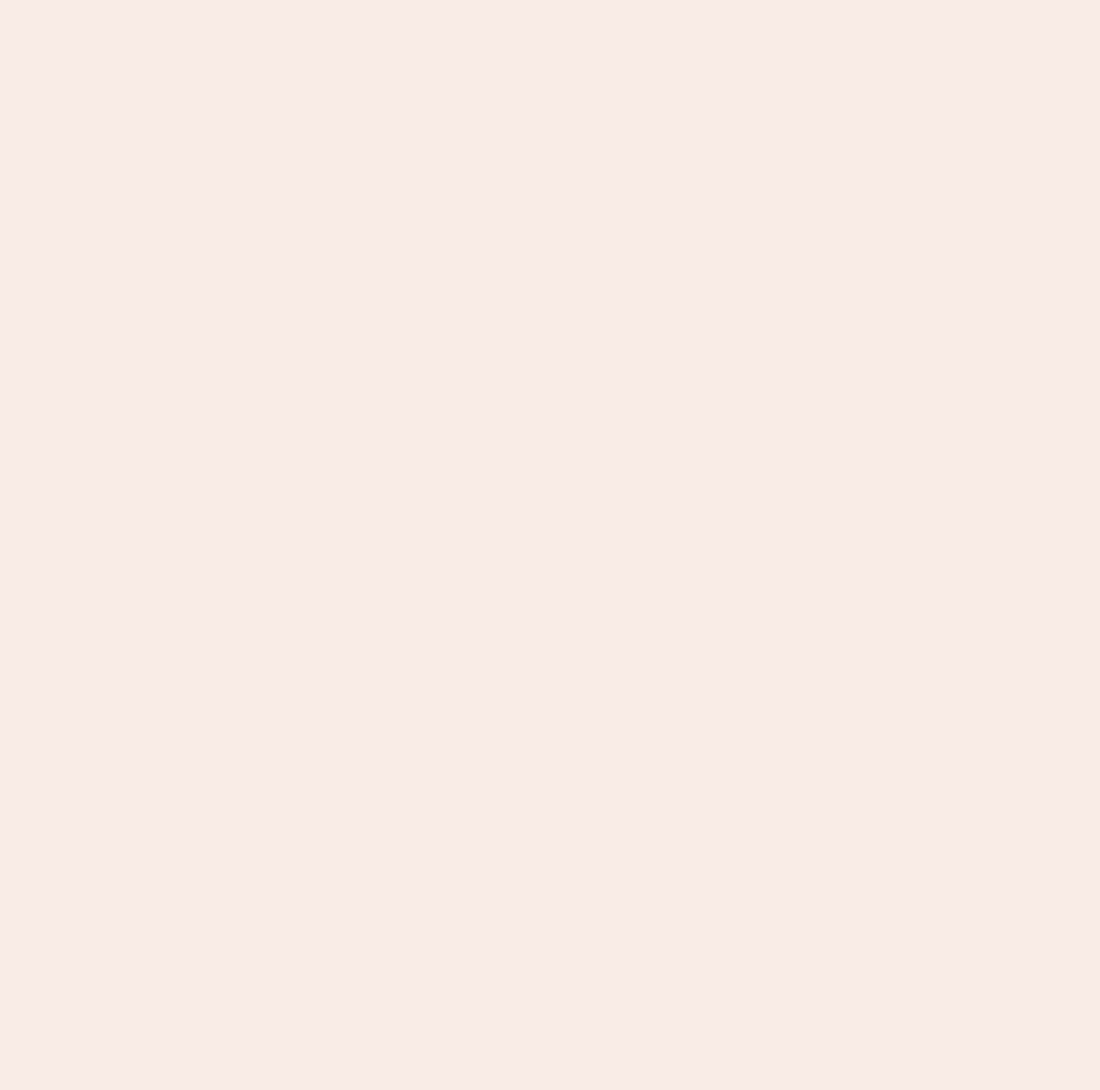
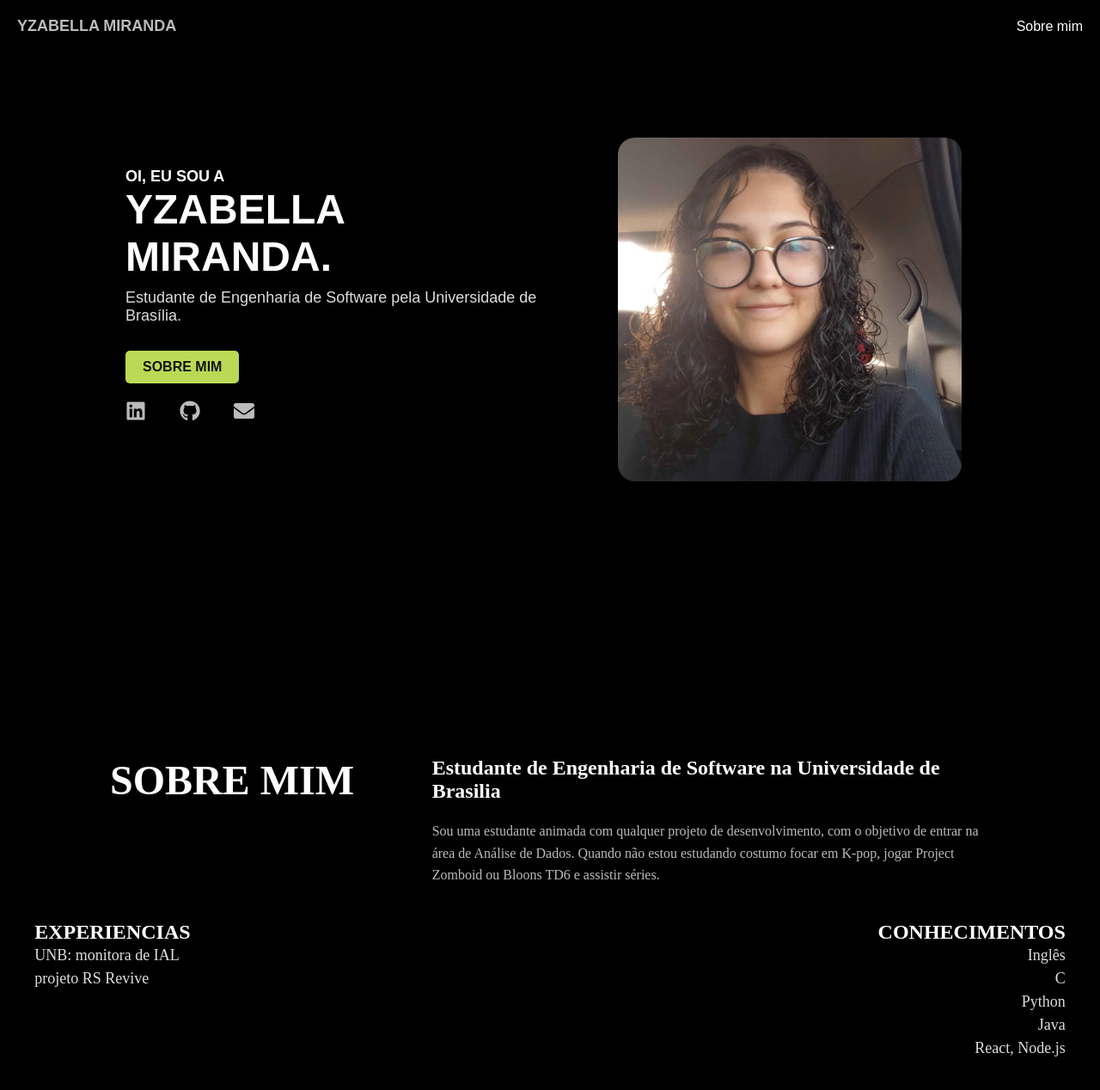
Before and after one commit to clara-ribeiro/eps-mds-2024.2, a React (Create React App) app in the folder sentinelas-membros/: page /yzabella in a window 1280 px wide. Before the commit this address had no page. Shown: the top 1268 px of the page at 86% size. Before the commit the page ends 800 px from the top, so only its background shows below. Built offline with nearby package versions, Linux system fonts and the light colour scheme; a web font is replaced by a local one.

Commit message:
finalizacao do site

```diff
--- a/sentinelas-membros/src/App.js
+++ b/sentinelas-membros/src/App.js
@@ -2,6 +2,7 @@ import React from 'react';
 import { BrowserRouter as Router, Routes, Route } from 'react-router-dom';
 import Home from './pages/Home';
 import ClaraRibeiro from './pages/ClaraRibeiro';
+import YzabellaMiranda from './pages/YzabellaMiranda';
 
 function App() {
   return (
@@ -9,6 +10,7 @@ function App() {
       <Routes>
         <Route path="/" element={<Home />} />
         <Route path="/clara" element={<ClaraRibeiro />}/>
+        <Route path="/yzabella" element={<YzabellaMiranda />}/>
       </Routes>
     </Router>
   );
--- /dev/null
+++ b/sentinelas-membros/src/pages/YzabellaMiranda/index.jsx
@@ -0,0 +1,77 @@
+import React from 'react';
+import './style.css';
+import Picture from './yzabella-profile.png';
+import { FaGithub, FaLinkedin, FaEnvelope } from 'react-icons/fa';
+
+const ZProfile = () => (
+    <section className="sectionAll">
+        <section id="top" className="sectionWrapper1">
+            <header className="navbar">
+            <h1 className="logo">
+                <a href="#top" style={{ color: '#BBBBBB', textDecoration: 'none' }}>YZABELLA MIRANDA</a>
+            </h1>
+            <nav className="navLinks">
+                <a href="#about">Sobre mim</a>
+            </nav>
+            </header>
+
+            <div className="zprofile-card">
+            <div className="left-section">
+                <div className="text-content">
+                <h2>OI, EU SOU A</h2>
+                <h1>YZABELLA MIRANDA.</h1>
+                <p>Estudante de Engenharia de Software pela Universidade de Brasília.</p>
+                <button className="about-button">
+                    <a href="#about" style={{ color: 'inherit', textDecoration: 'none' }}>SOBRE MIM</a>
+                </button>
+                <div className="icons">
+                    <a href="https://www.linkedin.com/in/yzabella-miranda-017429232/" target="_blank" rel="noreferrer">
+                    <FaLinkedin className="icon" />
+                    </a>
+                    <a href="https://github.com/redjsun" target="_blank" rel="noreferrer">
+                    <FaGithub className="icon" />
+                    </a>
+                    <a href="yzabellamiranda4@gmail.com" target="_blank" rel="noreferrer">
+                    <FaEnvelope className="icon" />
+                    </a>
+                </div>
+                </div>
+            </div>
+            <div className="right-section">
+                <img className="profile-picture-z" src={Picture} alt="eu"/>
+            </div>
+            </div>
+        </section>
+
+
+        <section id="about" className="sectionAbout">
+            <div className="about-container">
+            <h2 className="about-title">SOBRE MIM</h2>
+            <div className="about-content">
+                <h3 className="about-heading">Estudante de Engenharia de Software na Universidade de Brasilia</h3>
+                <p className="about-description">
+                    Sou uma estudante animada com qualquer projeto de desenvolvimento, com o objetivo de entrar na área de Análise de Dados.
+                    Quando não estou estudando costumo focar em K-pop, jogar Project Zomboid ou Bloons TD6 e assistir séries.
+                </p>
+            </div>
+        </div>
+        <div className="experience-section">
+        <div className="experience-item left-aligned">
+          <h2>EXPERIENCIAS</h2>
+          <p>UNB: monitora de IAL</p>
+          <p>projeto RS Revive</p>
+        </div>
+        <div className="experience-item right-aligned">
+          <h2>CONHECIMENTOS</h2>
+          <p>Inglês</p>
+          <p>C</p>
+          <p>Python</p>
+          <p>Java</p>
+          <p>React, Node.js</p>
+        </div>
+      </div>
+        </section>
+    </section>
+);
+
+export default ZProfile;
--- /dev/null
+++ b/sentinelas-membros/src/pages/YzabellaMiranda/style.css
@@ -0,0 +1,204 @@
+* {
+  margin: 0;
+  padding: 0;
+  box-sizing: border-box;
+}
+.sectionAll{
+  background-color: #c74747;
+  min-height: 100vh;
+  display: flex;
+  flex-direction: column;
+  align-items: center;
+}
+
+.sectionWrapper1, .sectionAbout  {
+  width: 100%;
+  display: flex;
+  flex-direction: column;
+  padding: 60px 20px;
+  background-color: #000000;
+}
+
+.sectionWrapper1 {
+  font-family: Arial, sans-serif;
+  align-items: center;
+  color: #FFFFFF;
+  height: 100vh;
+}
+
+.navbar {
+  display: flex;
+  position: fixed;
+  top: 0;
+  left: 0;
+  width: 100%;
+  justify-content: space-between;
+  align-items: center;
+  padding: 20px 20px;
+  z-index: 1000;
+}
+
+.logo {
+  font-size: 18px;
+  font-weight: bold;
+  color: #BBBBBB
+}
+
+.navLinks a {
+  color: #FFFFFF;
+  text-decoration: none;
+  margin-left: 15px;
+}
+
+.zprofile-card {
+  display: flex;
+  justify-content: space-between;
+  align-items: center;
+  margin-top: 100px;
+  width: 90%;
+}
+
+.left-section {
+  gap: 100px;
+  max-width: 700px;
+}
+
+  .text-content h2 {
+    font-size: 18px;
+  }
+
+  .text-content h1 {
+    font-size: 48px;
+    font-weight: bold;
+  }
+
+  .text-content p {
+    margin: 10px 0;
+    font-size: 18px;
+    color: #DDDDDD;
+  }
+
+  .about-button {
+    padding: 10px 20px;
+    background-color: #BADA55;
+    border: none;
+    font-size: 16px;
+    color: #121212;
+    font-weight: bold;
+    cursor: pointer;
+    border-radius: 5px;
+    margin-top: 20px;
+  }
+
+  .icons {
+    margin-top: 20px;
+  }
+
+  .icon {
+    font-size: 24px;
+    color: #BBBBBB;
+    margin-right: 15px;
+    cursor: pointer;
+    transition: color 0.3s;
+  }
+
+  .icon:hover {
+    color: #BADA55;
+  }
+
+  .right-section {
+    border-radius: 10px;
+    overflow: hidden;
+  }
+
+  .profile-picture-z {
+    width: 400px;
+    height: 400px;
+    border-radius: 20px;
+  }
+
+  .sectionAbout {
+    color: #FFFFFF;
+    padding: 80px 10%;
+    display: flex;
+    justify-content: center;
+    align-items: center;
+}
+
+.about-container {
+  display: flex;
+  max-width: 1200px;
+  width: 100%;
+  gap: 50px;
+}
+
+.about-title {
+  font-size: 48px;
+  font-weight: bold;
+  text-transform: uppercase;
+  color: #FFFFFF;
+  flex: 1;
+}
+
+.about-content {
+  flex: 2;
+  display: flex;
+  flex-direction: column;
+  gap: 20px;
+}
+
+.about-heading {
+  font-size: 24px;
+  font-weight: bold;
+  color: #FFFFFF;
+}
+
+.about-description {
+  font-size: 16px;
+  color: #BBBBBB;
+  line-height: 1.6;
+}
+
+.icon {
+  font-size: 24px;
+  color: #BBBBBB;
+  transition: color 0.3s;
+}
+
+.icon:hover {
+  color: #BADA55;
+}
+
+.experience-section {
+  display: flex;
+  gap:760px;
+  margin-top: 20px;
+}
+
+.experience-item {
+  width: 80%;
+  flex: 10;
+  padding: 20px;
+  border-radius: 8px;
+  color: #BBBBBB;
+}
+
+.experience-item h2 {
+  font-size: 24px;
+  font-weight: bold;
+  color: #FFFFFF;
+}
+
+.experience-item p {
+  font-size: 18px;
+  color: #DDDDDD;
+  line-height: 1.5;
+}
+
+.left-aligned {
+  text-align: left;
+}
+
+.right-aligned {
+  text-align: right;
+}
```
Also changed, not shown: sentinelas-membros/src/pages/YzabellaMiranda/yzabella-profile.png (added).
